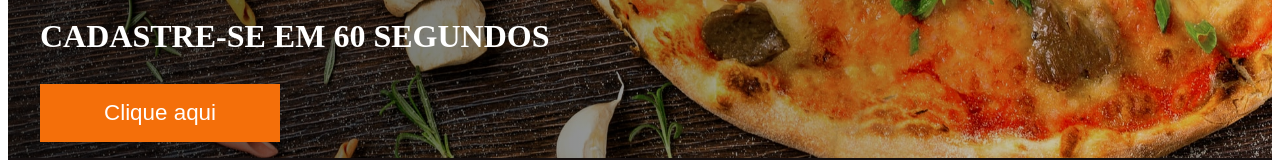
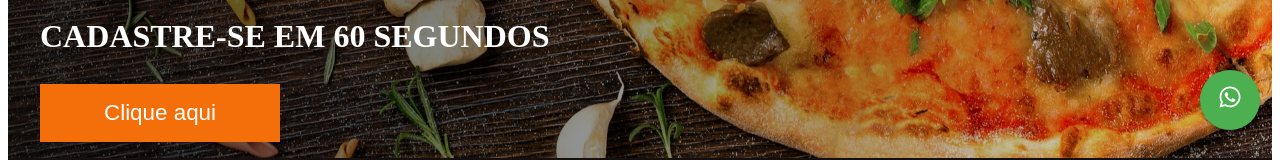
Before and after one commit to cristianosbarbosadev/CriativBox_LP, a React (Create React App) app: page / in a window 1280 px wide. Shown: the part 650-810 px from the top of the page. Built offline with nearby package versions, Linux system fonts and the light colour scheme.

Commit message:
inclusao do botao wp

```diff
--- a/package.json
+++ b/package.json
@@ -13,7 +13,7 @@
 		"next": "^13.4.2",
 		"react": "^18.2.0",
 		"react-dom": "^18.2.0",
-		"react-icons": "^4.4.0",
+		"react-icons": "^4.9.0",
 		"react-router-dom": "^5.3.3",
 		"react-scripts": "5.0.1",
 		"styled-components": "^5.3.5",
--- a/src/App.js
+++ b/src/App.js
@@ -7,6 +7,7 @@ import Feature from './components/Feature/Feature';
 import Footer from './components/Footer/Footer';
 import Presentation from './components/Presentation/Presentation';
 import { presentationData } from './components/Presentation/data';
+import FloatingButton from './components/FloatingButton/floatingButton';
 
 
 
@@ -15,6 +16,7 @@ function App() {
 	return (
     <Router>
       <GlobalStyle />
+      <FloatingButton />
       <Hero />
       <Products heading="Conheça nossos modeloss" data={productData} />
       <Presentation heading="Conheça as vantagens do parceiro" data={presentationData}/>
--- /dev/null
+++ b/src/components/FloatingButton/FloatingButton.css
@@ -0,0 +1,37 @@
+.floating-button {
+  position: fixed;
+  bottom: 20px;
+  right: 20px;
+  width: 60px;
+  height: 60px;
+  background-color: #4CAF50;
+  border-radius: 50%;
+  border: none;
+  color: white;
+  font-size: 24px;
+  cursor: pointer;
+  box-shadow: 0 2px 4px rgba(0, 0, 0, 0.3);
+  transition: background-color 0.3s ease-in-out;
+  z-index: 9999; /* Valor alto para garantir que fique acima de outros elementos */
+}
+
+
+.floating-button:hover {
+  background-color: #45a049;
+}
+
+@keyframes pulse {
+  0% {
+    transform: scale(1);
+  }
+  50% {
+    transform: scale(1.1);
+  }
+  100% {
+    transform: scale(1);
+  }
+}
+
+.pulsing {
+  animation: pulse 1s infinite;
+}
--- /dev/null
+++ b/src/components/FloatingButton/floatingButton.jsx
@@ -0,0 +1,41 @@
+import React, { useState, useEffect } from 'react';
+import './FloatingButton.css';
+import { FaWhatsapp } from 'react-icons/fa';
+
+
+
+
+export const FloatingButton = () => {
+  const whatsappNumber = '5511939303368';
+  const [isPulsing, setIsPulsing] = useState(false);
+
+  useEffect(() => {
+    const interval = setInterval(() => {
+      setIsPulsing(prevIsPulsing => !prevIsPulsing);
+    }, 1000);
+
+    return () => clearInterval(interval);
+  }, []);
+
+  const handleButtonClick = () => {
+    window.open(
+      `https://api.whatsapp.com/send?phone=${whatsappNumber}`,
+      '_blank'
+    );
+  };
+
+  const floatingButtonClass = isPulsing
+    ? 'floating-button pulsing'
+    : 'floating-button';
+
+  return (
+    <div className="floating-button-wrapper">
+      <button className={floatingButtonClass} onClick={handleButtonClick}>
+        <FaWhatsapp />
+        {/* Certifique-se de ter o ícone do WhatsApp instalado corretamente */}
+      </button>
+    </div>
+  );
+};
+
+export default FloatingButton;
```
Also changed, not shown: 1 other file (tests, documents, lock files or other folders).
